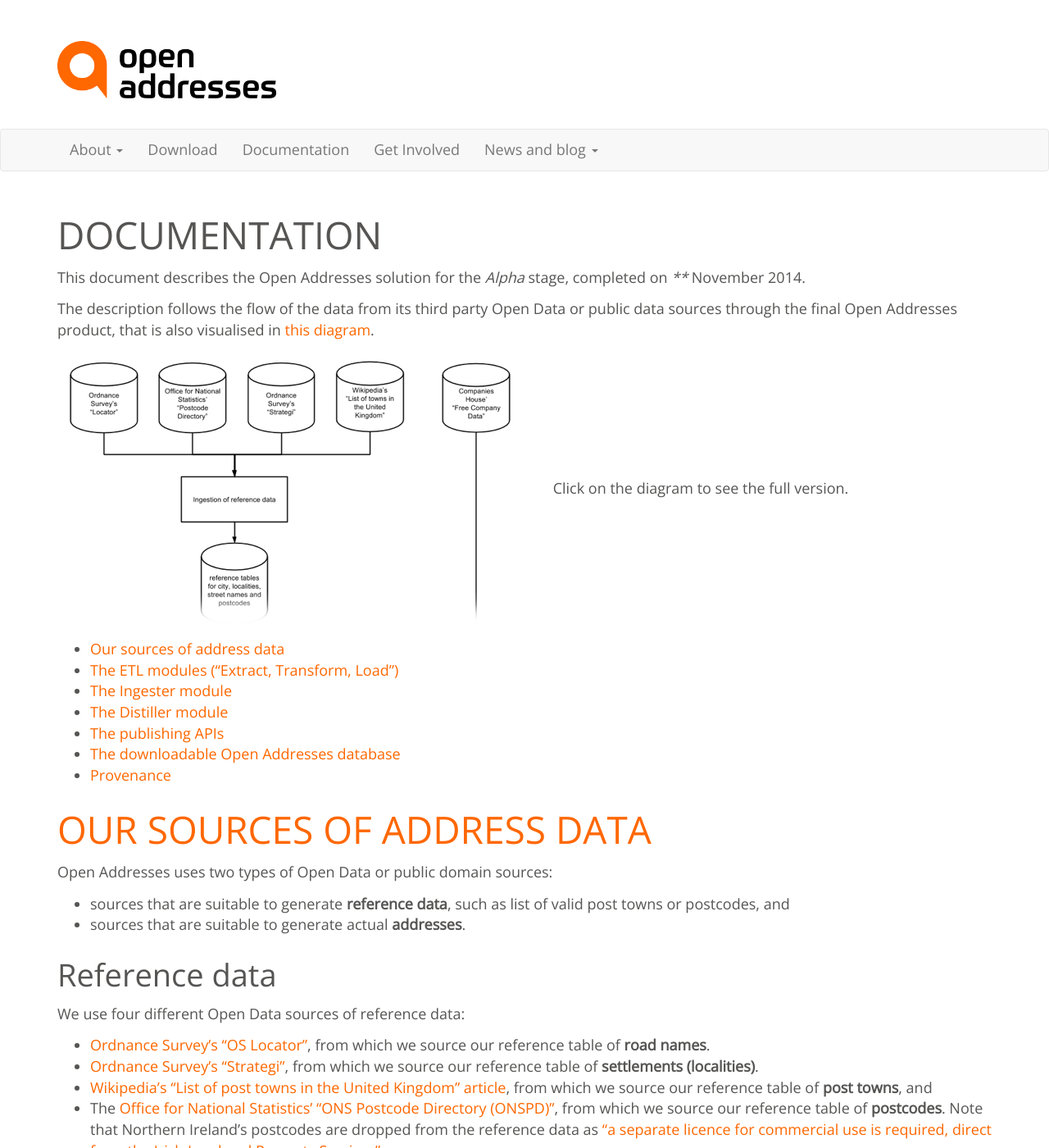
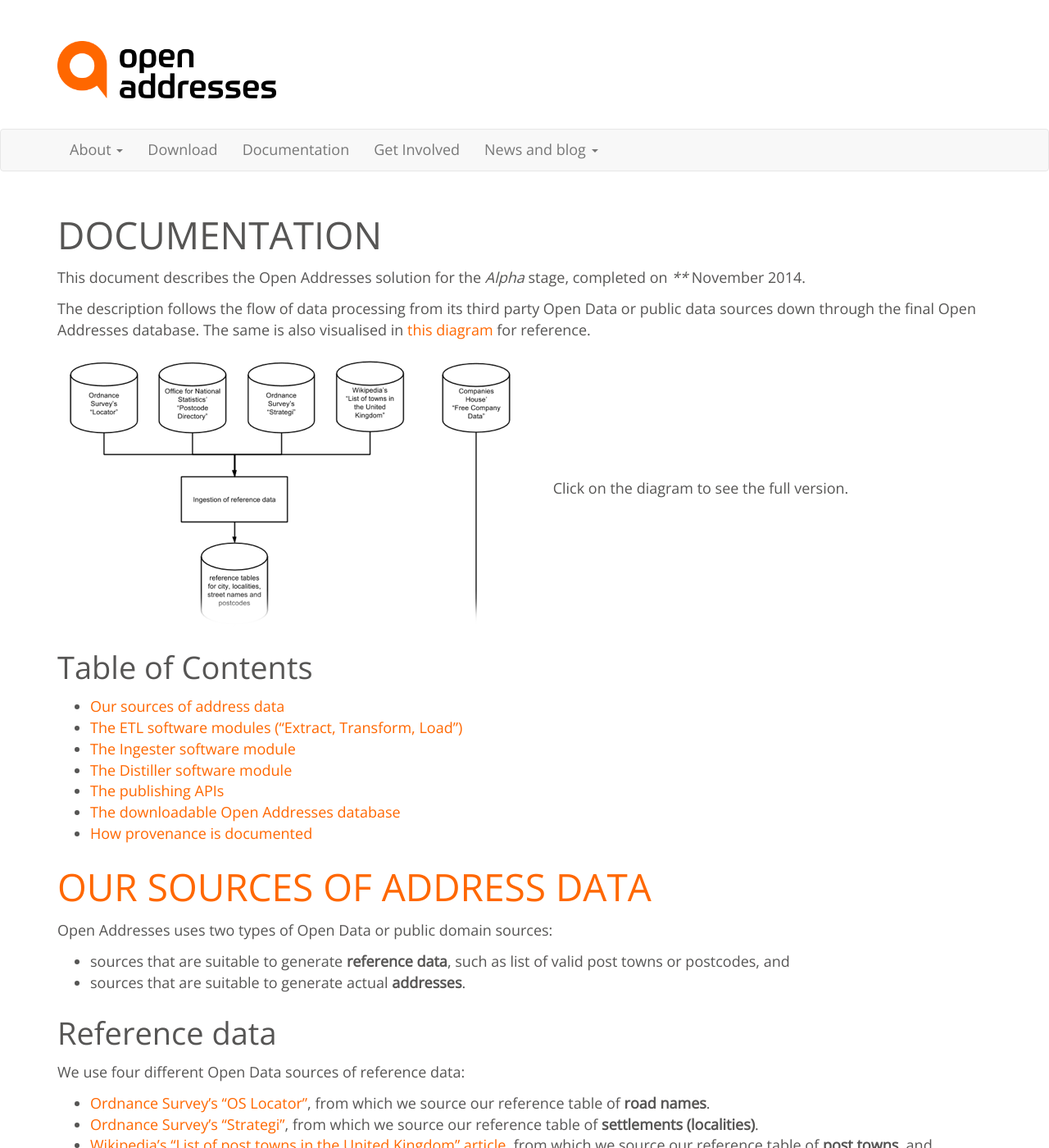
Before and after one commit to OpenAddressesUK/OLD_openaddressesuk.github.io, a Jekyll site: the page built from docs.md, in a window 1280 px wide and 1400 px high. Shown: the whole window at 82% size. Built offline with Jekyll 4.4.1, drawn with Linux system fonts in a browser that asks for light colours; nearby versions of some CDN libraries; some of the changed text lies outside the part shown.

Commit message:
Minor improvements

```diff
--- a/docs.md
+++ b/docs.md
@@ -5,18 +5,20 @@ layout: default
 
 This document describes the Open Addresses solution for the *Alpha* stage, completed on **** November 2014.
 
-The description follows the flow of the data from its third party Open Data or public data sources through the final Open Addresses product, that is also visualised in [this diagram](/assets/images/docs/data_workflow.png).
+The description follows the flow of data processing from its third party Open Data or public data sources down through the final Open Addresses database. The same is also visualised in [this diagram](/assets/images/docs/data_workflow.png) for reference.
 
 <img src="/assets/images/docs/data_workflow_preview.png">
 Click on the diagram to see the full version.
 
+##Table of Contents
+
 - <a href='#sources'>Our sources of address data</a>
-- <a href='#etls'>The ETL modules ("Extract, Transform, Load")</a>
-- <a href='#ingester'>The Ingester module</a>
-- <a href='#distiller'>The Distiller module</a>
+- <a href='#etls'>The ETL software modules ("Extract, Transform, Load")</a>
+- <a href='#ingester'>The Ingester software module</a>
+- <a href='#distiller'>The Distiller software module</a>
 - <a href='#publishingapis'>The publishing APIs</a>
 - <a href='#downloadable'>The downloadable Open Addresses database</a>
-- <a href='#provenance'>Provenance</a>
+- <a href='#provenance'>How provenance is documented</a>
 
 #<a name='sources'>Our sources of address data</a>
 
@@ -50,7 +52,7 @@ Each of the sources described above are currently maintained and updated regular
 
 It is important to note that, for Open Addresses' Alpha stage, we also decided to ignore addresses that cannot be matched against any of the reference tables. This approach will change during the Beta stage, when we will estimate programmatically the statistical confidence we can put in each single address and address component. This will allow us to publish addresses with a heterogeneous degree of trustworthiness, without the risk of confusing the user.
 
-#<a name='etls'>The ETL modules</a>
+#<a name='etls'>The ETL software modules</a>
 
 ##The Common ETL
 The reference data created from its sources described above by the software component we call *common ETL* (ETL as in "Extract, Transform, Load"). We consider the data highly reliable, hence it goes through minimal processing before being stored for Open Addresses' use. You are very welcome to study the [source code](https://github.com/OpenAddressesUK/common-ETL) to see the detail.
@@ -58,7 +60,7 @@ The reference data created from its sources described above by the software comp
 ##The Companies House ETL
 The software component that is responsible of interpreting Companies House's data for use in Open Addresses is the *Companies House ETL*. The addresses are stored as "free text" in the source, so an important responsibility of the ETL is to decompose the addresses in their components and normalise each of the components vs the reference tables, wherever suitable. As described above, addresses that cannot be matched vs the reference tables are discarded. You are very welcome to study the [source code](https://github.com/OpenAddressesUK/common-ETL) to see the detail.
 
-#<a name='ingester'>The Ingester module</a>
+#<a name='ingester'>The Ingester software module</a>
 The Open Addresses solution is designed to support an etherogeneous, distributed set ETL modules in the future, many of which may not necessarily be owned directly by Open Addresses but contributed and operated by other individuals or organisations, using alternative sources of data or means to produce the data first hand, e.g. through crowdsourcing.
 
 The *Ingester* module is the interface between Open Addresses and this *ecosystem* of contributing ETLs. It provides a (soon to be) public API through which registered ETL modules will be able to submit addresses programmatically to our database of address submissions. Our own Companies House ETL module is run as if it was one of these third parties ETLs.
@@ -69,7 +71,7 @@ Data submitted through the Ingester is stored in what we call the "raw database"
 
 It is also important for the Ingester to manage different submissions as if they were 'transactions'. This is useful, for example, in case we had concerns around any of the submission - e.g. their intellectual property - so that we can 'quarantine' that data while any necessary due diligence is performed.
 
-#<a name='distiller'>The Distiller module</a>
+#<a name='distiller'>The Distiller software module</a>
 The Distiller module 'distills' the raw database into the best possible consistent set of addresses we can produce at the moment of execution.
 
 For Alpha, this means mainly identifying duplicates, e.g. this typically happens with the Companies House ETL if more companies are registered at the same addresses.
@@ -87,7 +89,7 @@ Open Addresses offers several APIs (Application Programming Interfaces) to integ
 #<a name='downloadable'>The downloadable Open Addresses database</a>
 Downloadable versions of the Open Addresses database are available, too. See the [download page](/download) for more detail.
 
-#<a name='provenance'>Provenance</a>
+#<a name='provenance'>How provenance is documented</a>
 Given the sensitiveness of the intellectual property matters surrounding address data in the UK, it is critical for Open Address to work fully in the open and to document in detail how our data is created or derived from its sources.
 
 [All of our source code is published on GitHub](https://github.com/openaddressesuk) and the data we publish is available for distribution in formats that include sufficient provenance information to fully assess its origin. It is our ambition to give anybody the means to reproduce all of our work, producing for their own the same data we publish.
```
